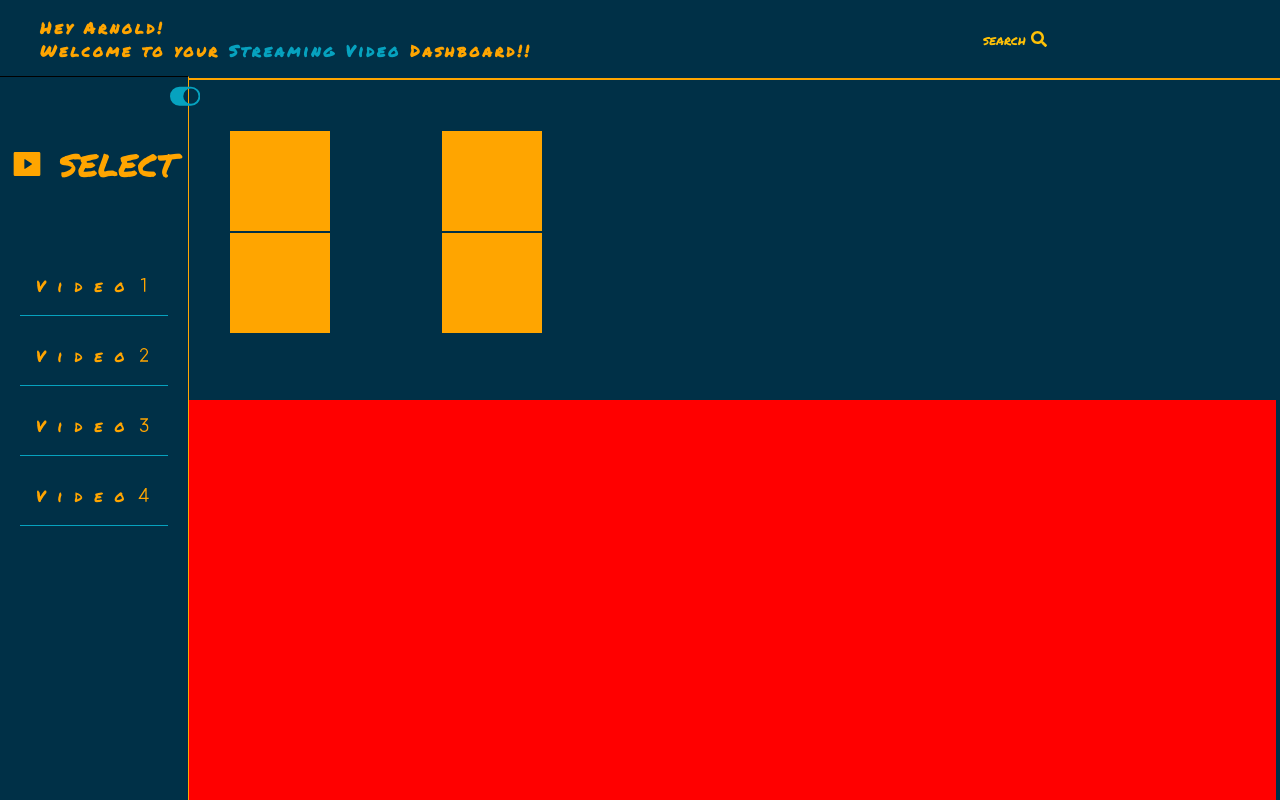
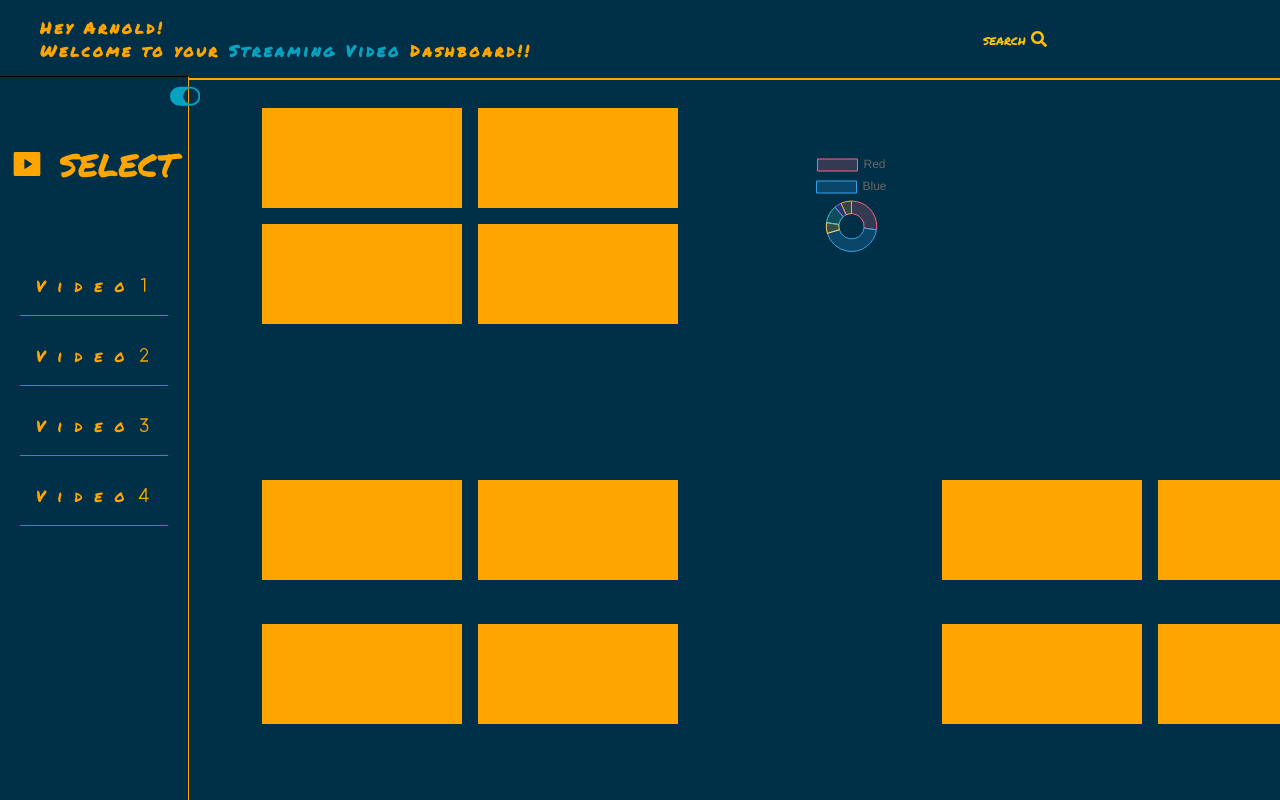
Before and after one commit to si3mshady/video_streaming_dashboard_k8s, a React (Create React App) app: page / in a window 1280 px wide. Built offline with nearby package versions, Linux system fonts and the light colour scheme.

Commit message:
adding donut chart: needs a lot of work

```diff
--- a/package.json
+++ b/package.json
@@ -10,7 +10,10 @@
     "@testing-library/jest-dom": "^5.16.5",
     "@testing-library/react": "^13.4.0",
     "@testing-library/user-event": "^13.5.0",
+    "chart.js": "^3.9.1",
+    "package.json": "^2.0.1",
     "react": "^18.2.0",
+    "react-chartjs-2": "^4.3.1",
     "react-dom": "^18.2.0",
     "react-icons": "^4.6.0",
     "react-pro-sidebar": "^0.7.1",
--- a/src/components/Dashboard.jsx
+++ b/src/components/Dashboard.jsx
@@ -2,7 +2,7 @@ import React from 'react'
 import styled from 'styled-components'
 import Topbar from './Topbar'
 import Media from './Media'
-
+import {App} from './Donut'
 export default function Dashboard() {
   return (
     <>
@@ -12,10 +12,13 @@ export default function Dashboard() {
     <div className='dashboard_container'>
         <div className='dashboard_container__top'>
                 <Media />
+                <App />
 
         </div>
 
         <div className='dashboard_container__bottom'>
+                <Media />
+                <Media />
 
         </div>
     </div>
@@ -56,7 +59,7 @@ background-color: #003047 !important;
 
     &__bottom {
         width: 100%;
-        background-color:  red;
+
         height: 50%;
         margin: 0 30px;
         display: grid;
--- /dev/null
+++ b/src/components/Donut.jsx
@@ -0,0 +1,59 @@
+import React from 'react';
+import { Chart as ChartJS, ArcElement, Tooltip, Legend } from 'chart.js';
+import { Doughnut } from 'react-chartjs-2';
+import styled from 'styled-components'
+ChartJS.register(ArcElement, Tooltip, Legend);
+
+export const data = {
+  labels: ['Red', 'Blue', 'Yellow', 'Green', 'Purple', 'Orange'],
+  datasets: [
+    {
+      label: '# of Votes',
+      data: [12, 19, 3, 5, 2, 3],
+      backgroundColor: [
+        'rgba(255, 99, 132, 0.2)',
+        'rgba(54, 162, 235, 0.2)',
+        'rgba(255, 206, 86, 0.2)',
+        'rgba(75, 192, 192, 0.2)',
+        'rgba(153, 102, 255, 0.2)',
+        'rgba(255, 159, 64, 0.2)',
+      ],
+      borderColor: [
+        'rgba(255, 99, 132, 1)',
+        'rgba(54, 162, 235, 1)',
+        'rgba(255, 206, 86, 1)',
+        'rgba(75, 192, 192, 1)',
+        'rgba(153, 102, 255, 1)',
+        'rgba(255, 159, 64, 1)',
+      ],
+      borderWidth: 1,
+    },
+  ],
+};
+
+export function App() {
+
+  return(
+  <Div>
+      <Doughnut data={data} />
+
+  </Div>
+
+  )
+}
+
+const Div = styled.div`
+    ${'' /* display: grid; */}
+    display: flex;
+    width: 50%;
+    height: 10%;
+    align-items: center;
+    padding: 90px;
+    gap: 3rem;
+    ${'' /* background-color: white; */}
+     * {
+
+        width:100%;
+        height: 100%;
+    }
+`
--- a/src/components/Media.jsx
+++ b/src/components/Media.jsx
@@ -1,24 +1,27 @@
 import React from 'react'
 import styled from 'styled-components'
+
+import { Chart as ChartJS, ArcElement, Tooltip, Legend } from 'chart.js';
+import { Doughnut } from 'react-chartjs-2';
+
 export default function Media() {
 
 
   return (
    <Div >
    <div className='video'>
-        {/* <iframe width="200" height="200" src="https://www.youtube.com/embed/9CnZVfsyN2I" title="YouTube video player" frameborder="0" allow="accelerometer; autoplay; clipboard-write; encrypted-media; gyroscope; picture-in-picture" allowfullscreen></iframe> */}
+     {/* #VideoContent */}
 
    </div>
    <div className='video'>
-        {/* <iframe width="200" height="200" src="https://www.youtube.com/embed/9CnZVfsyN2I" title="YouTube video player" allow="accelerometer; autoplay; clipboard-write; encrypted-media; gyroscope; picture-in-picture" allowfullscreen></iframe> */}
+       {/* #VideoContent */}
+   </div>
+   <div className='video'>
+       {/* #VideoContent */}
 
    </div>
    <div className='video'>
-        {/* <iframe width="200" height="200" src="https://www.youtube.com/embed/9CnZVfsyN2I" title="YouTube video player" allow="accelerometer; autoplay; clipboard-write; encrypted-media; gyroscope; picture-in-picture" allowfullscreen></iframe> */}
-
-   </div>
-   <div className='video'>
-        {/* <iframe width="200" height="200" src="https://www.youtube.com/embed/9CnZVfsyN2I" title="YouTube video player" allow="accelerometer; autoplay; clipboard-write; encrypted-media; gyroscope; picture-in-picture" allowfullscreen></iframe> */}
+         {/* #VideoContent */}
 
    </div>
    </Div>
@@ -32,10 +35,13 @@ display: grid;
 grid-template-columns: repeat(2,1fr);
 margin-left: 200px;
 margin-top: 4rem;
-gap: .1rem;
+padding: 1rem 2rem 3rem 2rem;
+gap: 1rem;
+
 .video {
+    align-self: start;
     padding: 20px;
-    width: 100px;
+    width: 200px;
     height: 100px;
     border-radius: 1px solid orange;
     background-color: orange;
```
Also changed, not shown: 1 other file (tests, documents, lock files or other folders).
